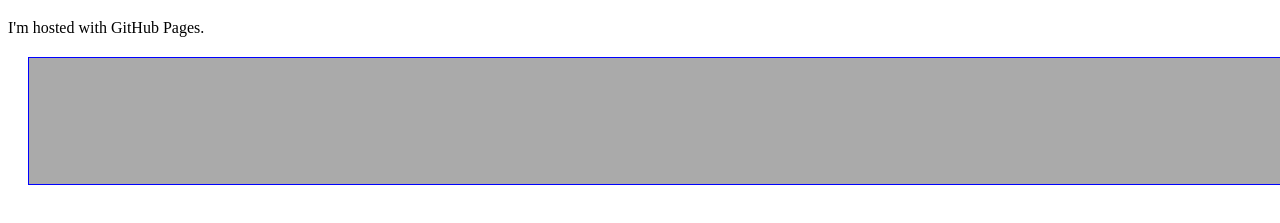
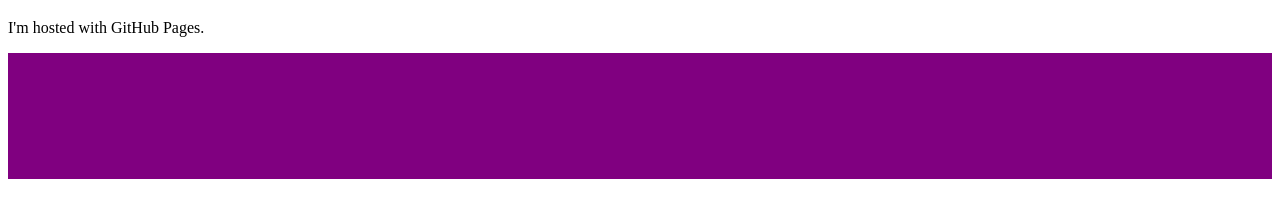
Before and after one commit to xiankui/xiankui.github.io, a plain HTML site: page index.html in a window 1280 px wide. Shown: the part 61-284 px from the top of the page. Drawn offline with Linux system fonts and the light colour scheme.

Commit message:
空间的影子

```diff
--- a/index.html
+++ b/index.html
@@ -5,12 +5,9 @@
 	<title>my github pages</title>
   <style>
     .outer {
-      border: 1px solid #00f;
-      background-color: #aaa;
+      background-color: purple;
       width: 100%;
       padding-top: 10%;
-
-      margin: 20px;
     }
   </style>
 </head>
@@ -21,8 +18,5 @@
 
   </div>
   <script src="./promise.js"></script>
-  <script>
-
-  </script>
 </body>
 </html>
```
Also changed, not shown: 1 other file.
